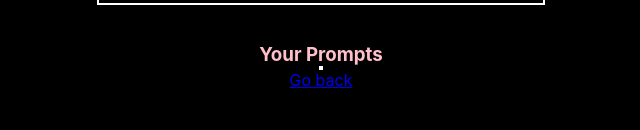
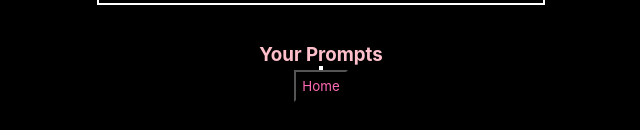
Before and after one commit to conconartist/lyric-lava, a React (Create React App) app: page /favorite-prompts in a window 1280 px wide. Shown: the part 196-326 px from the top of the page, without its empty margins (319-959 px from the left). Built offline with nearby package versions, Linux system fonts and the light colour scheme.

Commit message:
Refactor button classNames

```diff
--- a/src/Components/FavoritePrompts/FavoritePrompts.js
+++ b/src/Components/FavoritePrompts/FavoritePrompts.js
@@ -19,7 +19,7 @@ const FavoritePrompts = ( {favPrompts, deletePrompt}) => {
                 ))}
             </div>
             <Link to='/home'>
-                Go back
+                <button className='homeButton'>Home</button>
             </Link>
             </React.Fragment>
         )
--- a/src/Components/Prompt/Prompt.js
+++ b/src/Components/Prompt/Prompt.js
@@ -17,7 +17,7 @@ const Prompt = ({ clickForPrompt, prompt, addToFavorites }) => {
         Add to Favorites
         </button>
         <Link to='/favorite-prompts'>
-        Favorite Prompts
+        <button className='promptsPageButton'>Favorite Prompts </button>
         </Link>
       </div>
 
```
